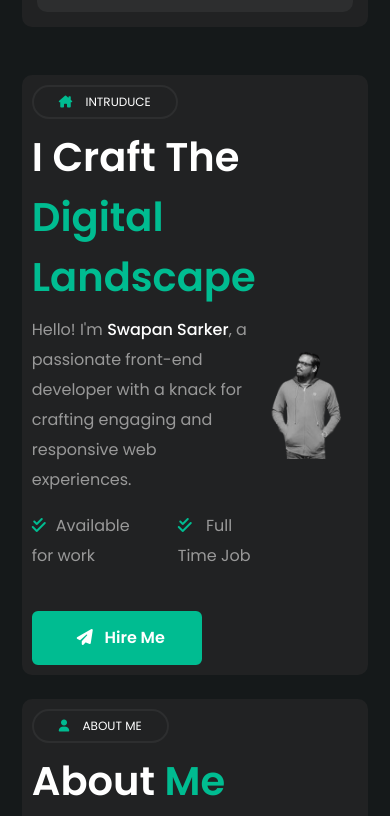
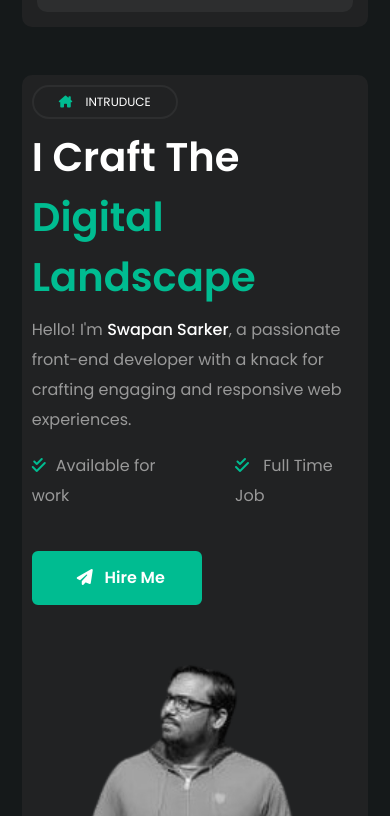
Before and after one commit to stay-close/swapan, a plain HTML site: page index.html in a window 390 px wide. Shown: the part 847-1663 px from the top of the page. Drawn offline with nearby package versions, Linux system fonts and the light colour scheme.

Commit message:
home area responsive done!

```diff
--- a/css/responsive.css
+++ b/css/responsive.css
@@ -112,4 +112,7 @@
   .contact_form .submit_btn button {
     width: 100%;
   }
+  .home_content {
+    grid-template-columns: 1fr;
+  }
 }
```
